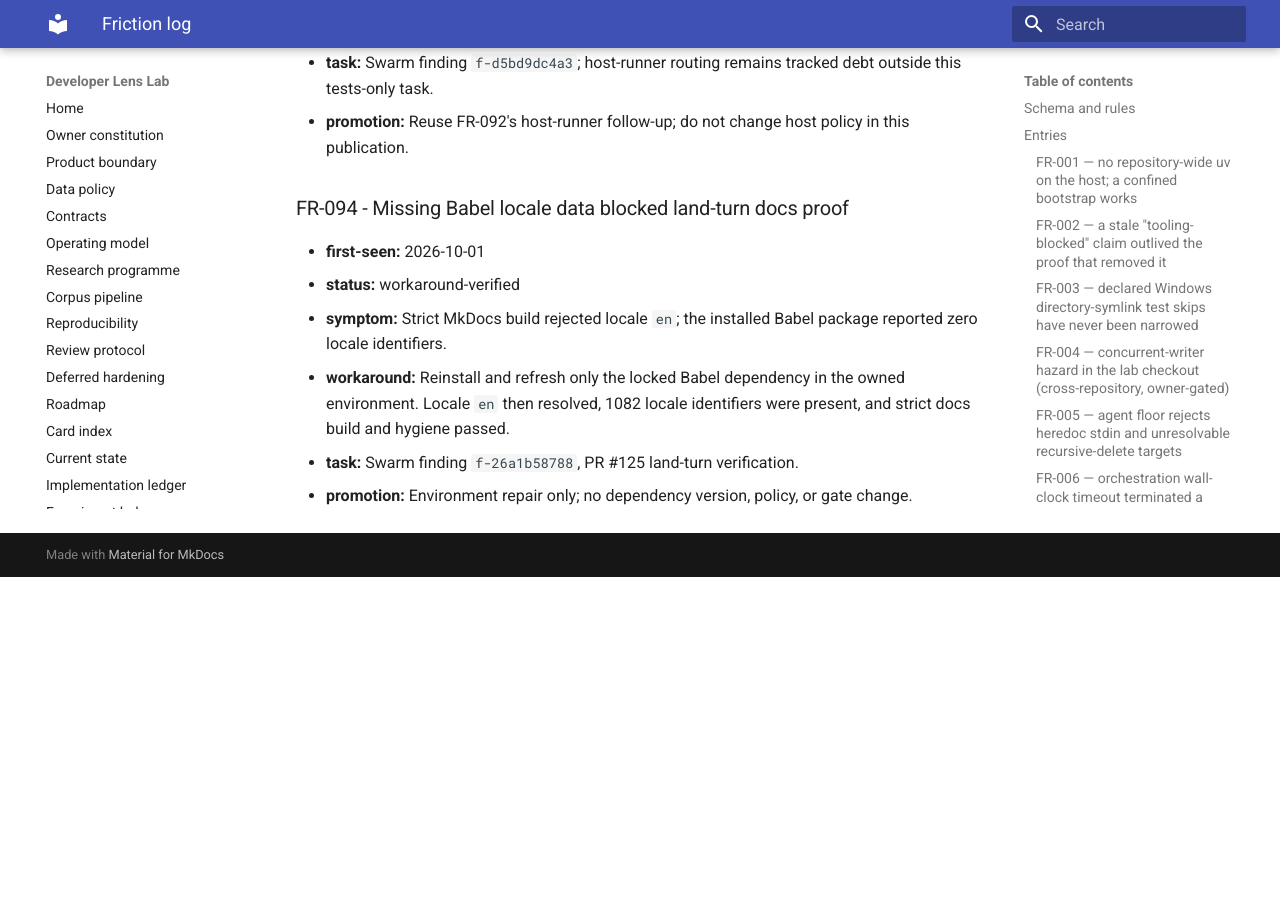
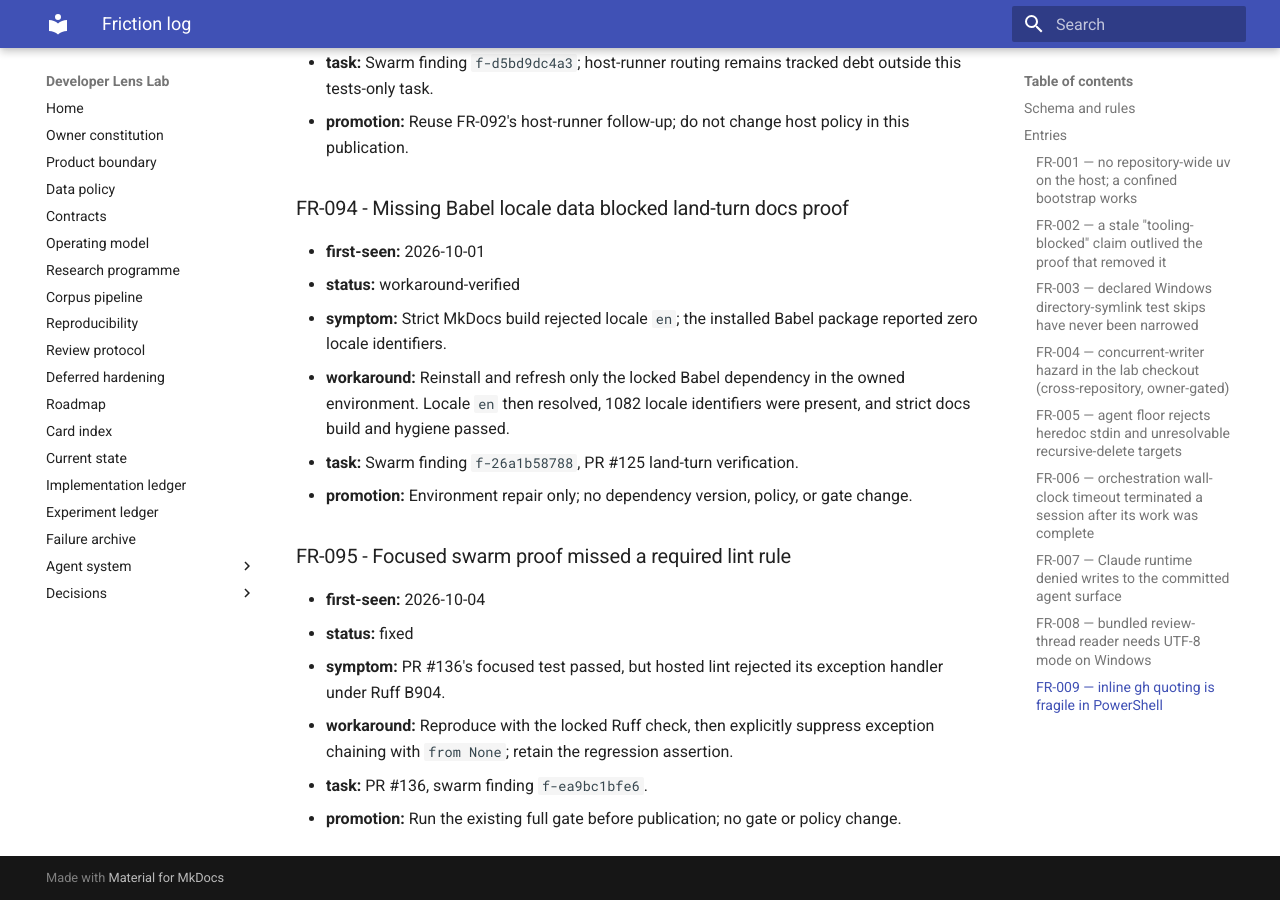
Before and after one commit to Chris0Jeky/developer-lens-lab, an MkDocs documentation site: the page built from docs/agent-system/FRICTION_LOG.md, in a window 1280 px wide and 900 px high, scrolled down 79280 px. Built offline with MkDocs 1.6.1 and Material for MkDocs 9.7.7, drawn with Linux system fonts in a browser that asks for light colours; before the commit the page ends 79857 px from its top, so only the background shows below that.

Commit message:
Fix smoke reuse test exception chaining

```diff
--- a/docs/agent-system/FRICTION_LOG.md
+++ b/docs/agent-system/FRICTION_LOG.md
@@ -2795,3 +2795,12 @@ retry, content inspection, or deletion was attempted.
 - **workaround:** Reinstall and refresh only the locked Babel dependency in the owned environment. Locale `en` then resolved, 1082 locale identifiers were present, and strict docs build and hygiene passed.
 - **task:** Swarm finding `f-26a1b58788`, PR #125 land-turn verification.
 - **promotion:** Environment repair only; no dependency version, policy, or gate change.
+
+### FR-095 - Focused swarm proof missed a required lint rule
+
+- **first-seen:** 2026-10-04
+- **status:** fixed
+- **symptom:** PR #136's focused test passed, but hosted lint rejected its exception handler under Ruff B904.
+- **workaround:** Reproduce with the locked Ruff check, then explicitly suppress exception chaining with `from None`; retain the regression assertion.
+- **task:** PR #136, swarm finding `f-ea9bc1bfe6`.
+- **promotion:** Run the existing full gate before publication; no gate or policy change.
```
Also changed, not shown: docs/IMPLEMENTATION_LEDGER.md (+6 -0 lines), 1 other file.
